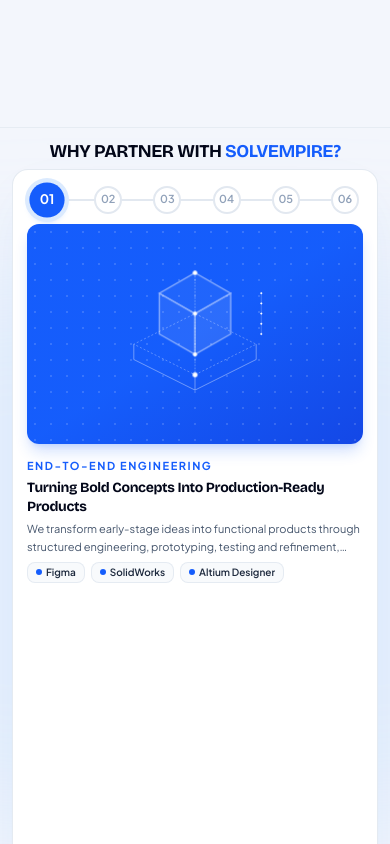
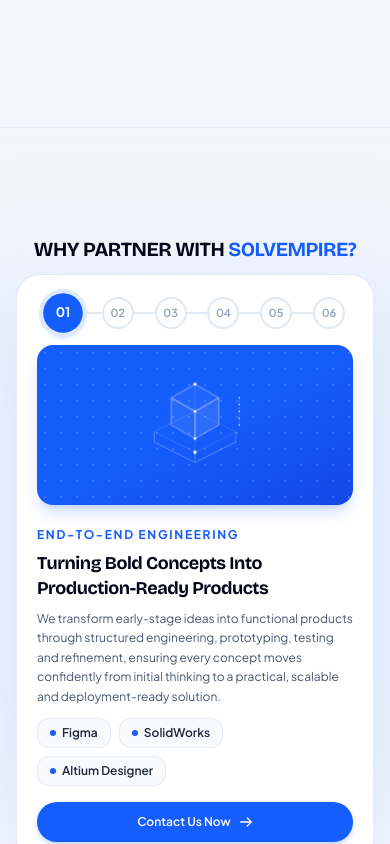
Before and after one commit to HarshaJyos/solvempire_test, a Next.js app: page / in a window 390 px wide. Shown: the part 3080-3924 px from the top of the page. Built offline with nearby package versions, Linux system fonts and the light colour scheme; a web font is replaced by a local one.

Commit message:
Refine Why Partner mobile layout with natural typography, rich graphic, and cohesive spacing

```diff
--- a/src/app/page.tsx
+++ b/src/app/page.tsx
@@ -1308,32 +1308,32 @@ export default function Home() {
         id="why-partner"
         className="relative h-[380vh] w-full bg-[#f3f6fc] border-t border-slate-200/70"
       >
-        {/* Sticky 100vh / 100dvh Viewport Stage */}
-        <div className="sticky top-0 h-screen h-[100dvh] w-full flex flex-col justify-between items-center overflow-hidden bg-[#f3f6fc] px-3 sm:px-8 lg:px-12 py-2 sm:py-6 relative">
+        {/* Sticky 100vh Viewport Stage */}
+        <div className="sticky top-0 h-screen min-h-[100dvh] w-full flex flex-col justify-center items-center overflow-hidden bg-[#f3f6fc] px-4 sm:px-8 lg:px-12 py-3 sm:py-6 relative">
           {/* Ambient Lighting Glow */}
           <div className="absolute top-1/2 left-1/2 -translate-x-1/2 -translate-y-1/2 w-[950px] h-[550px] bg-blue-200/25 rounded-full blur-3xl pointer-events-none -z-10" />
 
           {/* Micro Dot Matrix Grid Layer */}
           <div className="absolute inset-0 bg-dot-matrix-subtle opacity-35 pointer-events-none [mask-image:radial-gradient(ellipse_at_center,black_55%,transparent_95%)] -z-10" />
 
-          <div className="max-w-7xl w-full mx-auto flex-1 flex flex-col justify-between items-center relative z-10 h-full max-h-full py-1 sm:py-2">
+          <div className="max-w-7xl w-full mx-auto flex flex-col items-center relative z-10">
             {/* Section Heading */}
-            <div className="w-full text-center max-w-4xl mx-auto mb-1.5 sm:mb-4 shrink-0">
-              <h2 className="font-[family-name:var(--font-bricolage)] text-lg sm:text-3xl md:text-4xl lg:text-[2.85rem] font-bold tracking-tight text-slate-950 uppercase leading-tight">
+            <div className="w-full text-center max-w-4xl mx-auto mb-3 sm:mb-6 shrink-0">
+              <h2 className="font-[family-name:var(--font-bricolage)] text-xl sm:text-3xl md:text-4xl lg:text-[2.85rem] font-bold tracking-tight text-slate-950 uppercase leading-tight">
                 <span>WHY PARTNER WITH </span>
                 <span className="text-blue-600">SOLVEMPIRE?</span>
               </h2>
             </div>
 
-            {/* Main Interactive Partner Showcase Card - Fills Full Available Mobile Height */}
-            <div className="bg-white rounded-2xl sm:rounded-3xl lg:rounded-[2.5rem] border border-slate-200/90 shadow-[0_20px_60px_-15px_rgba(37,99,235,0.08)] p-3.5 sm:p-7 lg:p-10 relative w-full flex-1 flex flex-col justify-between max-w-xl lg:max-w-none overflow-hidden">
+            {/* Main Interactive Partner Showcase Card */}
+            <div className="bg-white rounded-3xl lg:rounded-[2.5rem] border border-slate-200/90 shadow-[0_20px_60px_-15px_rgba(37,99,235,0.08)] p-5 sm:p-7 lg:p-10 relative w-full max-w-lg lg:max-w-none">
               {/* Mobile/Tablet Horizontal Connected Stepper Bar */}
-              <div className="flex lg:hidden items-center justify-between w-full mb-2 relative px-1 sm:px-2 shrink-0">
+              <div className="flex lg:hidden items-center justify-between w-full mb-3.5 relative px-2 shrink-0">
                 {/* Horizontal Background Track Line */}
-                <div className="absolute left-5 right-5 top-1/2 -translate-y-1/2 h-[2px] bg-slate-200 z-0" />
+                <div className="absolute left-6 right-6 top-1/2 -translate-y-1/2 h-[2px] bg-slate-200 z-0" />
                 {/* Horizontal Active Blue Progress Fill */}
                 <div
-                  className="absolute left-5 top-1/2 -translate-y-1/2 h-[2px] bg-blue-600 z-0 transition-all duration-300 ease-out"
+                  className="absolute left-6 top-1/2 -translate-y-1/2 h-[2px] bg-blue-600 z-0 transition-all duration-300 ease-out"
                   style={{
                     width: `${(activePillarIndex / (partnerPillars.length - 1)) * 88}%`,
                   }}
@@ -1348,11 +1348,11 @@ export default function Home() {
                       className="relative z-10 focus:outline-none cursor-pointer"
                     >
                       {isActive ? (
-                        <div className="w-8 h-8 rounded-full bg-blue-600 text-white font-bold text-xs flex items-center justify-center shadow-md shadow-blue-500/35 ring-4 ring-blue-100 scale-110 transition-all duration-300">
+                        <div className="w-9 h-9 rounded-full bg-blue-600 text-white font-bold text-xs flex items-center justify-center shadow-md shadow-blue-500/35 ring-4 ring-blue-100 scale-110 transition-all duration-300">
                           <span>{pillar.id}</span>
                         </div>
                       ) : (
-                        <div className="w-7 h-7 rounded-full bg-white border-2 border-slate-200 text-slate-400 font-semibold text-[11px] flex items-center justify-center transition-all duration-300">
+                        <div className="w-8 h-8 rounded-full bg-white border-2 border-slate-200 text-slate-400 font-semibold text-[11px] flex items-center justify-center transition-all duration-300">
                           <span>{pillar.id}</span>
                         </div>
                       )}
@@ -1361,8 +1361,8 @@ export default function Home() {
                 })}
               </div>
 
-              {/* Mobile/Tablet Isometric 3D Blueprint Graphic Showcase (Expands to Fill Screen) */}
-              <div className="block lg:hidden relative w-full flex-1 min-h-[110px] max-h-[220px] rounded-xl sm:rounded-2xl bg-gradient-to-br from-blue-600 via-blue-600 to-blue-700 p-2 sm:p-4 mb-2 overflow-hidden shadow-lg shadow-blue-600/20 shrink">
+              {/* Mobile/Tablet Isometric 3D Blueprint Graphic Showcase */}
+              <div className="block lg:hidden relative w-full h-40 sm:h-52 rounded-2xl bg-gradient-to-br from-blue-600 via-blue-600 to-blue-700 p-3 sm:p-5 mb-4 overflow-hidden shadow-lg shadow-blue-600/20">
                 {/* Blueprint Background Grid Pattern */}
                 <div
                   className="absolute inset-0 opacity-15 pointer-events-none"
@@ -1374,7 +1374,7 @@ export default function Home() {
                 {renderBlueprintGraphic(activePillarIndex)}
               </div>
 
-              <div ref={partnerContentRef} className="grid grid-cols-1 lg:grid-cols-12 gap-6 lg:gap-12 items-center flex-1 lg:flex-none">
+              <div ref={partnerContentRef} className="grid grid-cols-1 lg:grid-cols-12 gap-8 lg:gap-12 items-center">
                 {/* Left Column: Numbered Timeline Stepper Rail (01 to 06) for Desktop */}
                 <div className="lg:col-span-1 hidden lg:flex flex-col items-center justify-between h-[340px] relative py-2">
                   {/* Vertical Connector Track Background */}
@@ -1412,33 +1412,32 @@ export default function Home() {
                 </div>
 
                 {/* Middle Column: Pillar Content, Tools Badges & CTA */}
-                <div className="col-span-1 lg:col-span-6 flex flex-col items-start justify-between text-left w-full h-full">
-                  <div>
+                <div className="col-span-1 lg:col-span-6 flex flex-col items-start justify-center text-left w-full">
                   {/* Tag Pill with GSAP minimal animation */}
-                    <div className="overflow-hidden mb-0.5 sm:mb-2">
+                  <div className="overflow-hidden mb-1.5 sm:mb-2.5">
                     <span
                       key={`pillar-tag-${partnerPillars[activePillarIndex].id}`}
-                        className="gsap-pillar-tag inline-block text-blue-600 font-bold text-[11px] sm:text-sm tracking-[0.14em] uppercase"
+                      className="gsap-pillar-tag inline-block text-blue-600 font-bold text-xs sm:text-sm tracking-[0.14em] uppercase"
                     >
                       {partnerPillars[activePillarIndex].tag}
                     </span>
                   </div>
 
                   {/* Title with GSAP minimal kinetic typography */}
-                    <div className="overflow-hidden w-full mb-1 sm:mb-3">
+                  <div className="overflow-hidden w-full mb-2 sm:mb-3">
                     <h3
                       key={`pillar-title-${partnerPillars[activePillarIndex].id}`}
-                        className="gsap-pillar-title font-[family-name:var(--font-bricolage)] text-sm sm:text-2xl lg:text-[2.25rem] font-bold text-slate-950 leading-snug sm:leading-[1.16] tracking-tight"
+                      className="gsap-pillar-title font-[family-name:var(--font-bricolage)] text-lg sm:text-2xl lg:text-[2.25rem] font-bold text-slate-950 leading-snug sm:leading-[1.16] tracking-tight"
                     >
                       {partnerPillars[activePillarIndex].title}
                     </h3>
                   </div>
 
                   {/* Description with GSAP subtle staggered fade & slide */}
-                    <div className="overflow-hidden w-full mb-1.5 sm:mb-6">
+                  <div className="overflow-hidden w-full mb-3 sm:mb-6">
                     <p
                       key={`pillar-desc-${partnerPillars[activePillarIndex].id}`}
-                        className="gsap-pillar-desc text-slate-600 text-[11px] sm:text-base lg:text-[1.05rem] leading-relaxed max-w-lg line-clamp-2 sm:line-clamp-none"
+                      className="gsap-pillar-desc text-slate-600 text-xs sm:text-base lg:text-[1.05rem] leading-relaxed max-w-lg"
                     >
                       {partnerPillars[activePillarIndex].description}
                     </p>
@@ -1447,15 +1446,15 @@ export default function Home() {
                   {/* Tool Badges / Chips with flex-wrap and clean styling */}
                   <div
                     key={`pillar-tools-${partnerPillars[activePillarIndex].id}`}
-                      className="flex flex-wrap items-center gap-1.5 sm:gap-2.5 mb-2 sm:mb-7 w-full"
+                    className="flex flex-wrap items-center gap-2 sm:gap-2.5 mb-4 sm:mb-7 w-full"
                   >
                     {partnerPillars[activePillarIndex].tools.map((tool) => (
                       <div
                         key={tool.name}
-                          className="gsap-pillar-tool inline-flex items-center gap-1 sm:gap-2 px-2 py-0.5 sm:px-3.5 sm:py-2 rounded-lg sm:rounded-xl bg-slate-50 border border-slate-200/80 hover:border-blue-300 hover:bg-blue-50/50 transition-all duration-200 group"
+                        className="gsap-pillar-tool inline-flex items-center gap-1.5 sm:gap-2 px-3 py-1.5 sm:px-3.5 sm:py-2 rounded-xl bg-slate-50 border border-slate-200/80 hover:border-blue-300 hover:bg-blue-50/50 transition-all duration-200 group"
                       >
                         <span className="w-1.5 h-1.5 rounded-full bg-blue-600 shrink-0 group-hover:scale-125 transition-transform" />
-                          <span className="font-semibold text-slate-800 text-[10px] sm:text-sm group-hover:text-blue-600 transition-colors whitespace-nowrap">
+                        <span className="font-semibold text-slate-800 text-xs sm:text-sm group-hover:text-blue-600 transition-colors whitespace-nowrap">
                           {tool.name}
                         </span>
                         <span className="text-[10px] sm:text-xs text-slate-400 font-normal hidden sm:inline whitespace-nowrap border-l border-slate-200 pl-2">
@@ -1464,12 +1463,11 @@ export default function Home() {
                       </div>
                     ))}
                   </div>
-                  </div>
 
                   {/* Contact CTA Button */}
                   <Link
                     href="#contact"
-                    className="inline-flex items-center justify-center gap-2 bg-blue-600 hover:bg-blue-700 active:bg-blue-800 text-white font-semibold text-xs sm:text-base px-5 sm:px-8 py-2 sm:py-3.5 rounded-full shadow-md sm:shadow-lg shadow-blue-500/25 hover:shadow-blue-500/35 hover:-translate-y-0.5 active:translate-y-0 transition-all duration-200 w-full sm:w-auto mt-0.5 shrink-0"
+                    className="inline-flex items-center justify-center gap-2 bg-blue-600 hover:bg-blue-700 active:bg-blue-800 text-white font-semibold text-xs sm:text-base px-6 sm:px-8 py-3 sm:py-3.5 rounded-full shadow-md sm:shadow-lg shadow-blue-500/25 hover:shadow-blue-500/35 hover:-translate-y-0.5 active:translate-y-0 transition-all duration-200 w-full sm:w-auto"
                   >
                     <span>Contact Us Now</span>
                     <svg
```
Lines whose indentation alone changed are shown as unchanged.
